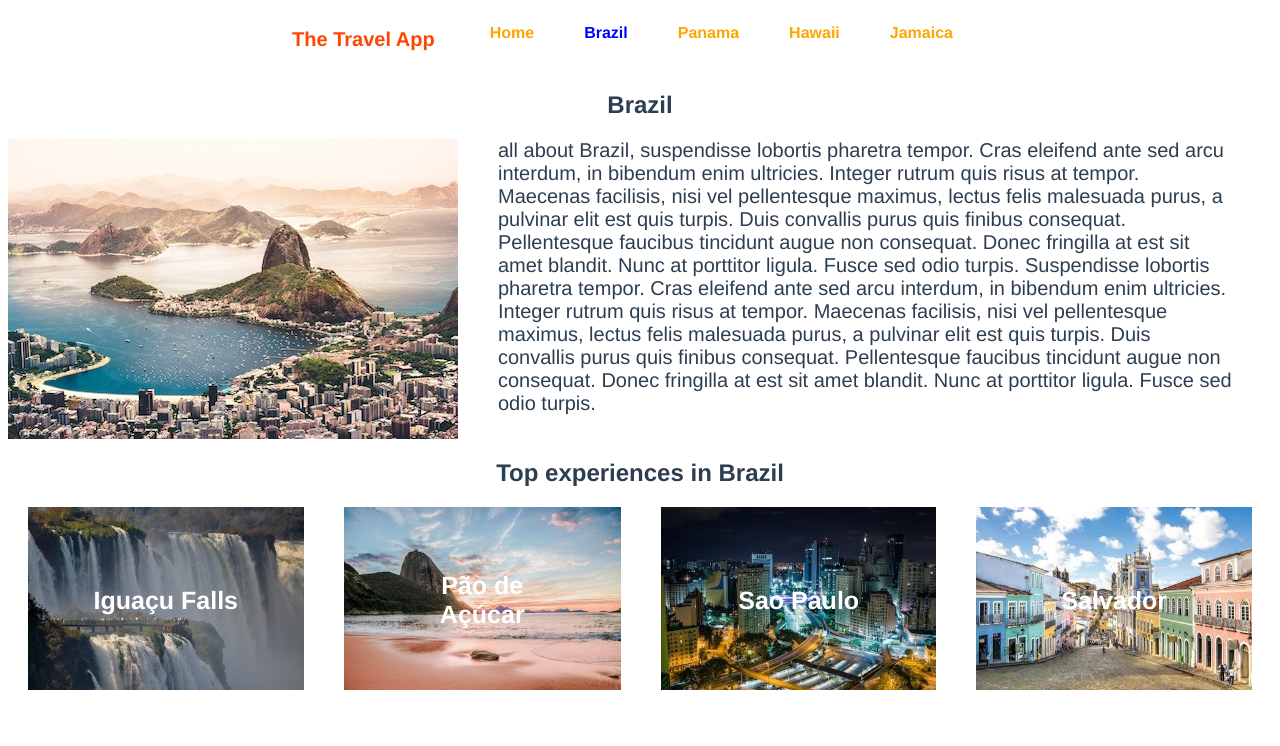
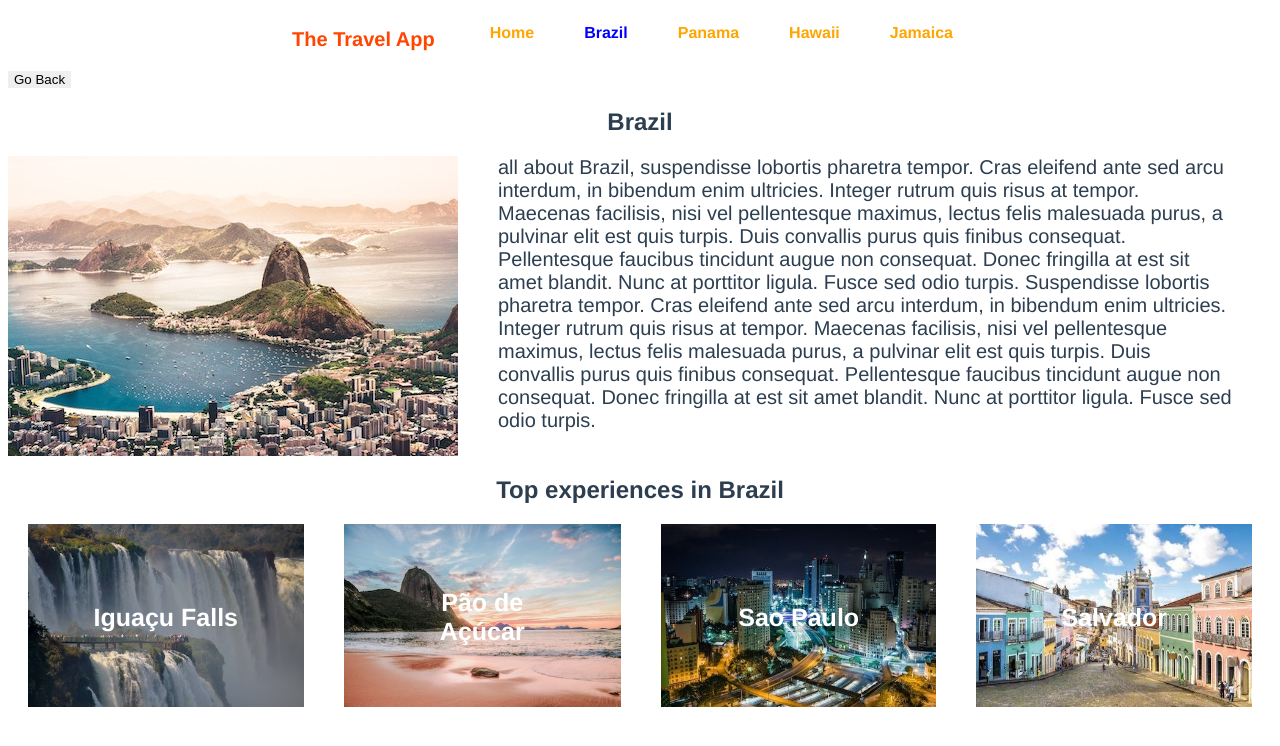
Before and after one commit to shiivaansh/travel-app, a Vue app: page /brazil in a window 1280 px wide. Shown: the top 746 px of the page. Built offline with nearby package versions, Linux system fonts and the light colour scheme.

Commit message:
Go back button with transitions | project complete |

```diff
--- a/src/App.vue
+++ b/src/App.vue
@@ -9,7 +9,9 @@
       <router-link to="/panama">Panama</router-link> |
       <router-link to="/about">About</router-link> for testing -->
     </div>
-    <router-view :key="$route.path" /> <!-- this tells the router view to refresh the component when path is changed-->
+     <transition name="fade">
+      <router-view :key="$route.path" /><!-- this tells the router view to refresh the component when path is changed-->
+    </transition>
   </div>
 </template>
 <script>
@@ -32,6 +34,13 @@
 #nav {
   padding: 0 10px;
 }
-
+.fade-enter-active,
+.fade-leave-active {
+  transition: opacity 0.3s;
+}
+.fade-enter,
+.fade-leave-to {
+  opacity: 0;
+}
 
 </style>
--- a/src/Components/ExperienceDetails.vue
+++ b/src/Components/ExperienceDetails.vue
@@ -1,6 +1,6 @@
 <template>
     <section>
-
+      <GoBack/>
         <h1>Experiences</h1>
         <h2>{{experience.name}}</h2>
         <div class="experience-details">
@@ -12,6 +12,7 @@
 </template>
 <script>
 import store from "@/store.js";
+import GoBack from '@/Components/GoBack.vue';
 // export default{
 //     data(){
 //          return{
@@ -43,6 +44,9 @@ import store from "@/store.js";
 // };
 export default {
   name: "ExperienceDetails",
+  components:{
+    GoBack,
+  },
   props: {
     slug: {
       type: String,
--- /dev/null
+++ b/src/Components/GoBack.vue
@@ -0,0 +1,23 @@
+<template>
+    <span class="go-back">
+        <button @click='goBack'>Go Back</button>
+    </span>
+</template>
+<script>
+export default{
+    methods:{
+        goBack(){
+            return this.$router.go(-1);
+        }
+    },
+};
+</script>
+<style scoped>
+.go-back {
+  display: flex;
+  cursor: pointer;
+}
+button {
+  border: 0;
+}
+</style>
--- a/src/router/index.js
+++ b/src/router/index.js
@@ -13,13 +13,13 @@ const routes = [
     props: true,
     component: Home,
   },
-  {
-    path: "/:slug/experience",  //how to get exp name???
-    name: "ExperienceDetails",
-    props: true,
-    component:()=>
-      import("../Components/ExperienceDetails.vue"),
-  },
+  // {
+  //   path: "/:slug/:experienceSlug",  //how to get exp name???
+  //   name: "ExperienceDetails",
+  //   props: true,
+  //   component:()=>
+  //     import("../Components/ExperienceDetails.vue"),
+  // },
   // // {
   //   path: "/about",
   //   name: "About",
@@ -64,14 +64,14 @@ const routes = [
     props: true,
     component:()=>
       import("../views/DestinationPage.vue"),
-      // children: [
-      //   {
-      //     path: ":experienceSlug",
-      //     name: "ExperienceDetails",
-      //     props: true,
-      //     component:()=> import("../Components/ExperienceDetails.vue"),
-      //   }
-      // ]
+      children: [
+        {
+          path: ":experienceSlug",
+          name: "ExperienceDetails",
+          props: true,
+          component:()=> import("../Components/ExperienceDetails.vue"),
+        }
+      ]
 
   },
   // {
--- a/src/views/DestinationPage.vue
+++ b/src/views/DestinationPage.vue
@@ -1,5 +1,6 @@
 <template>
 <div>
+       <GoBack/>
 
        <section class="destination">
            <h1> {{destination.name}} </h1>
@@ -34,7 +35,7 @@
           </router-link>
         </div>
       </div>
-      <!-- <router-view :key="$route.path" /> --> <!-- only for rendering exp on the same page as destination detail-->
+      <router-view :key="$route.path" /> <!-- only for rendering exp on the same page as destination detail-->
     </section>
        <!-- <section class="experiences">
             <h2>Top experiences in {{destination.name}}</h2>
@@ -56,7 +57,11 @@
 </template>
 <script>
 import store from '@/store';
+import GoBack from '@/Components/GoBack.vue';
 export default{
+  components:{
+    GoBack,
+  },
      data(){
          return{
             //  slug: this.$route.params.slug, // store the destination id in specific var
```
